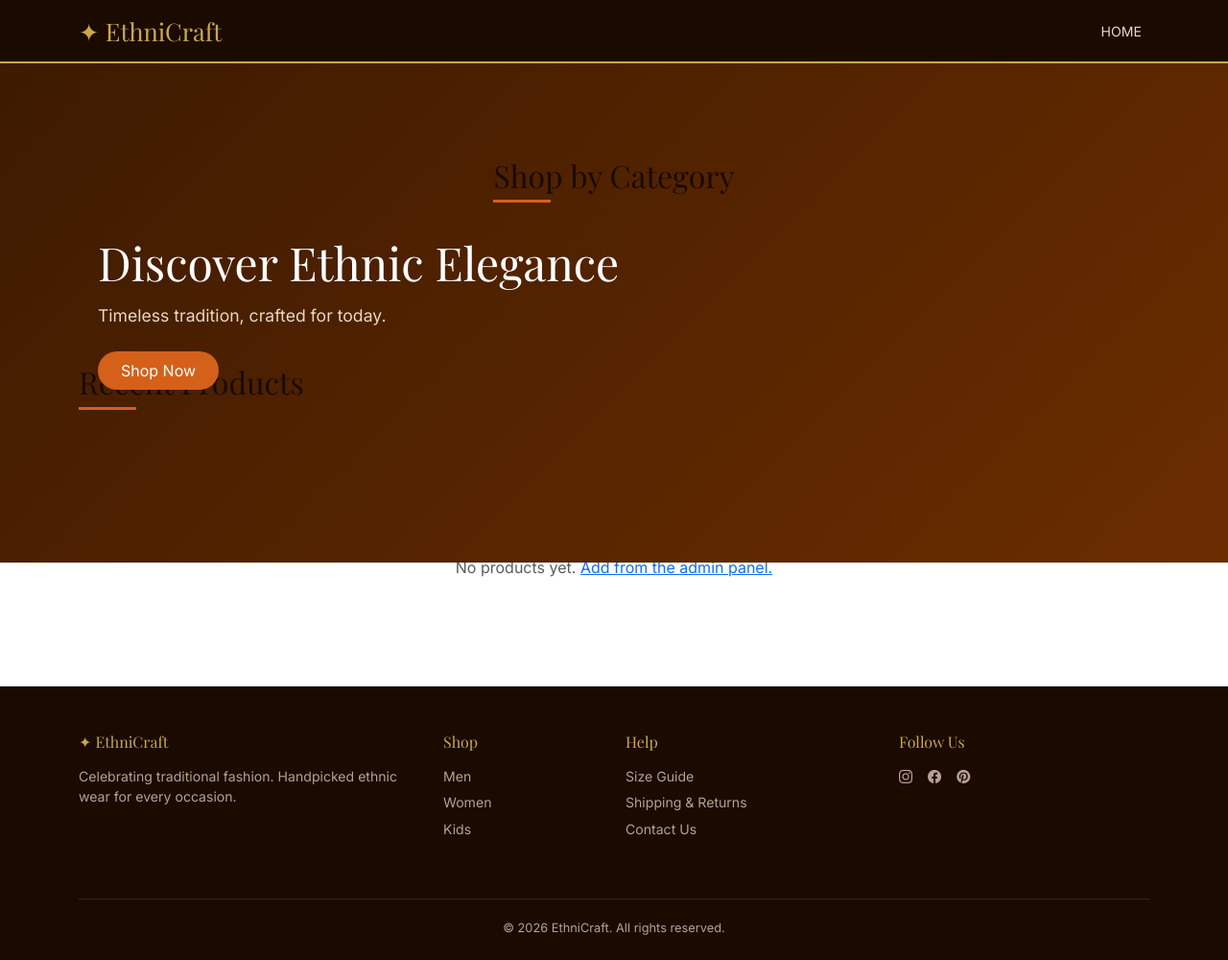
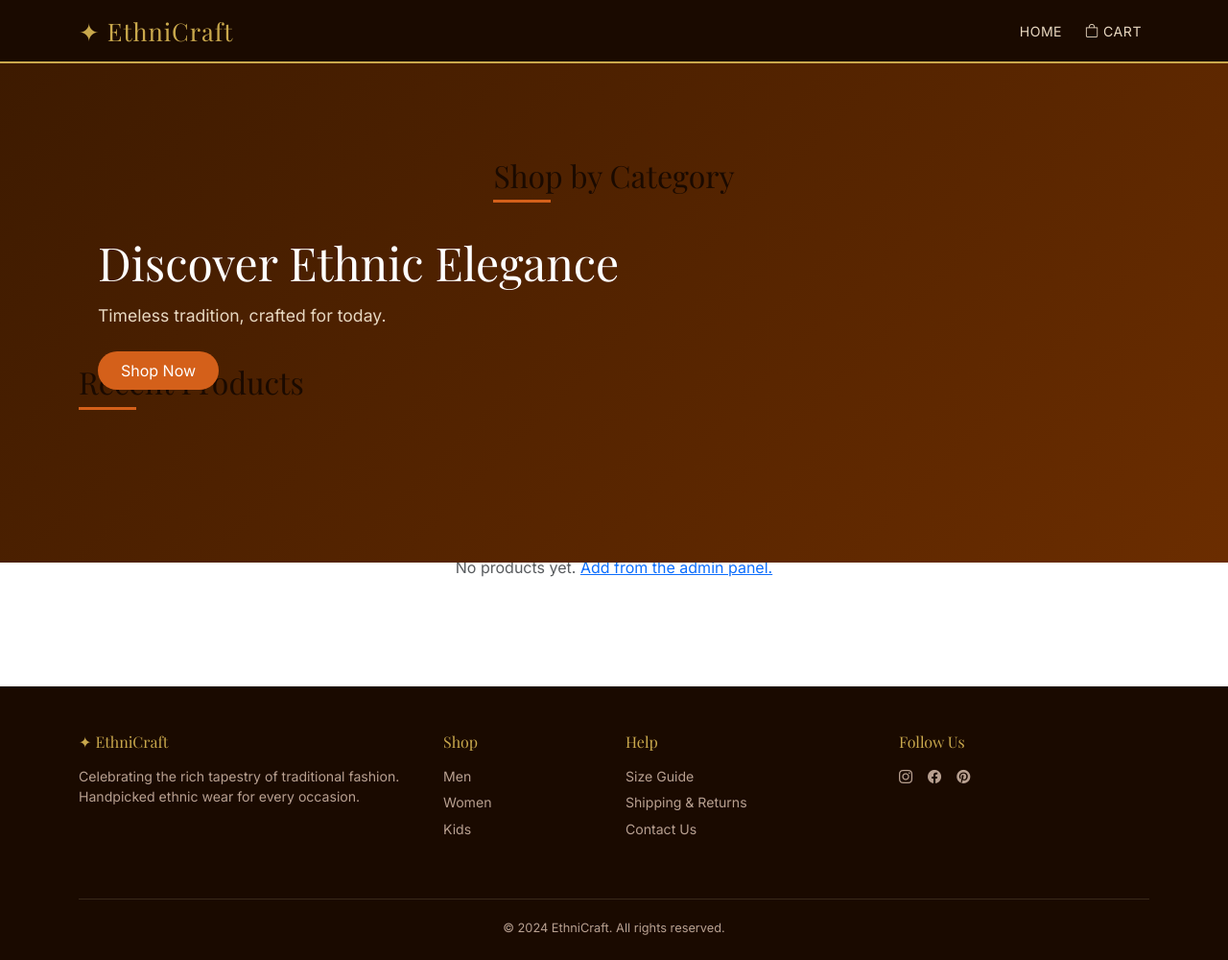
Before and after one commit to prakaramgurjar8824-bit/ethnic-wear-app, a Flask app: page / in a window 1280 px wide. Shown: the whole page at 96% size. Run offline with Flask 3, Linux system fonts and the light colour scheme; data that the repository does not hold is empty; parts of the project's set-up code (start-up, migrations or seed data) failed here and were passed over.

Commit message:
made some file base.html by adding cart fature in it

```diff
--- a/templates/base.html
+++ b/templates/base.html
@@ -17,8 +17,8 @@
     }
     body { font-family: 'Inter', sans-serif; background: #fff; color: var(--deep); }
     .navbar { background: var(--deep) !important; border-bottom: 2px solid var(--gold); }
-    .navbar-brand { font-family: 'Playfair Display', serif; font-size: 1.6rem; color: var(--gold) !important; }
-    .nav-link { color: #e8d8c0 !important; font-size: 0.88rem; text-transform: uppercase; }
+    .navbar-brand { font-family: 'Playfair Display', serif; font-size: 1.6rem; color: var(--gold) !important; letter-spacing: 1px; }
+    .nav-link { color: #e8d8c0 !important; font-size: 0.88rem; letter-spacing: 0.5px; text-transform: uppercase; transition: color .2s; }
     .nav-link:hover { color: var(--gold) !important; }
     .btn-saffron { background: var(--saffron); color: #fff; border: none; }
     .btn-saffron:hover { background: #b84e12; color: #fff; }
@@ -39,11 +39,19 @@
       <span class="navbar-toggler-icon" style="filter:invert(1)"></span>
     </button>
     <div class="collapse navbar-collapse" id="navMenu">
-      <ul class="navbar-nav ms-auto gap-2">
+      <ul class="navbar-nav ms-auto gap-2 align-items-lg-center">
         <li class="nav-item"><a class="nav-link" href="{{ url_for('index') }}">Home</a></li>
-        {% for cat in categories %}
+        {% for cat in categories if categories is defined %}
         <li class="nav-item"><a class="nav-link" href="{{ url_for('category', cat_id=cat.id) }}">{{ cat.name }}</a></li>
         {% endfor %}
+        <li class="nav-item">
+          <a class="nav-link position-relative" href="{{ url_for('view_cart') }}">
+            <i class="bi bi-bag"></i> Cart
+            {% if session.get('cart') %}
+            <span class="badge rounded-pill" style="background:var(--saffron);font-size:.65rem;vertical-align:top">{{ session['cart'].values()|sum }}</span>
+            {% endif %}
+          </a>
+        </li>
       </ul>
     </div>
   </div>
@@ -53,7 +61,7 @@
   {% if messages %}
     <div class="container mt-2">
       {% for cat, msg in messages %}
-        <div class="alert alert-{{ cat }} alert-dismissible fade show py-2">
+        <div class="alert alert-{{ cat }} alert-dismissible fade show py-2" role="alert">
           {{ msg }}<button type="button" class="btn-close" data-bs-dismiss="alert"></button>
         </div>
       {% endfor %}
@@ -68,7 +76,7 @@
     <div class="row">
       <div class="col-md-4 mb-4">
         <h6>✦ EthniCraft</h6>
-        <p style="font-size:.88rem">Celebrating traditional fashion. Handpicked ethnic wear for every occasion.</p>
+        <p style="font-size:.88rem">Celebrating the rich tapestry of traditional fashion. Handpicked ethnic wear for every occasion.</p>
       </div>
       <div class="col-md-2 mb-4">
         <h6>Shop</h6>
@@ -85,13 +93,13 @@
       <div class="col-md-3 mb-4">
         <h6>Follow Us</h6>
         <div class="d-flex gap-3 fs-4">
-          <a href="https://www.instagram.com/pachojaipur/?hl=en"><i class="bi bi-instagram"></i></a>
+          <a href="#"><i class="bi bi-instagram"></i></a>
           <a href="#"><i class="bi bi-facebook"></i></a>
           <a href="#"><i class="bi bi-pinterest"></i></a>
         </div>
       </div>
     </div>
-    <div class="footer-bottom">© 2026 EthniCraft. All rights reserved.</div>
+    <div class="footer-bottom">© 2024 EthniCraft. All rights reserved.</div>
   </div>
 </footer>
 
```
